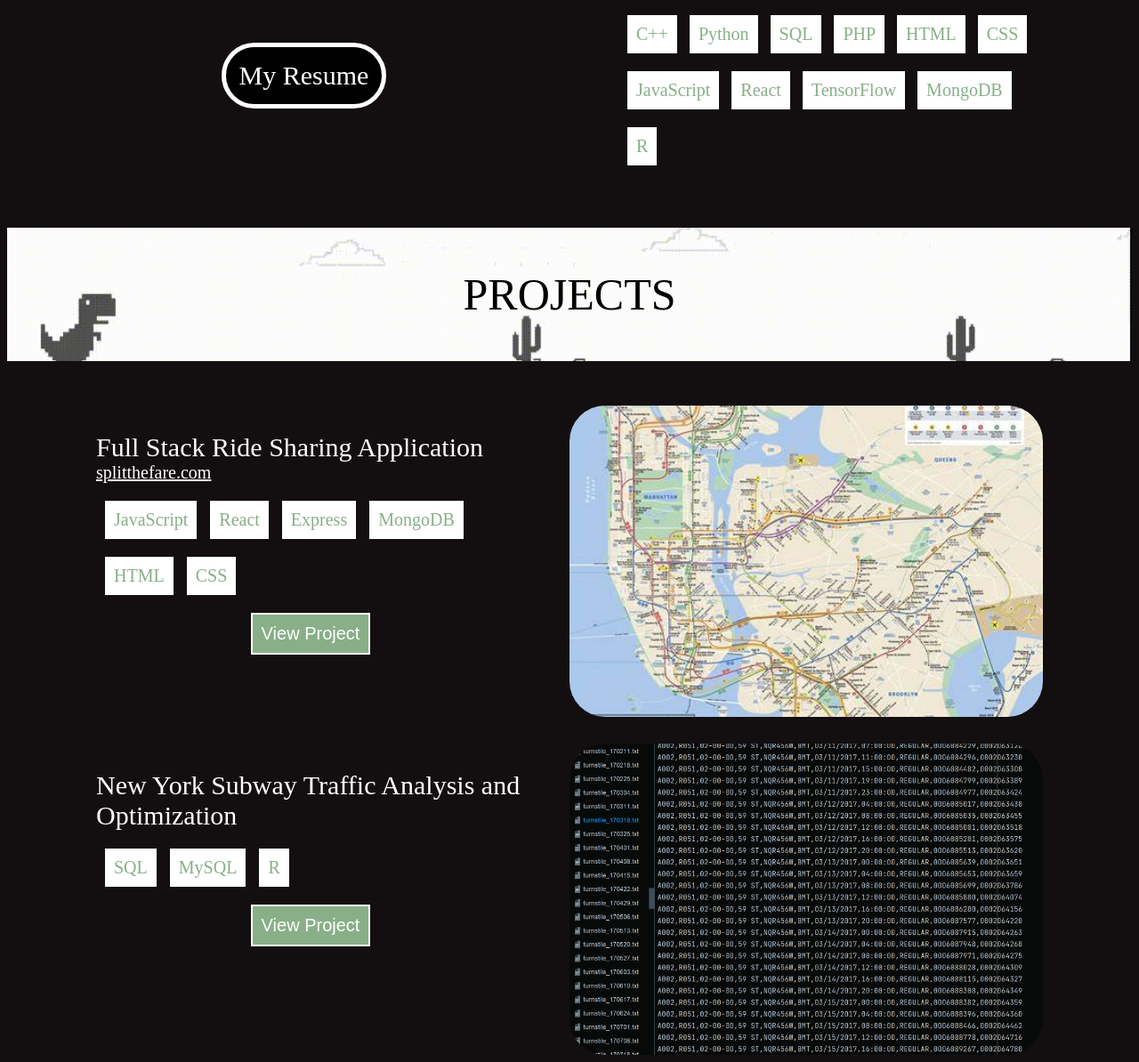
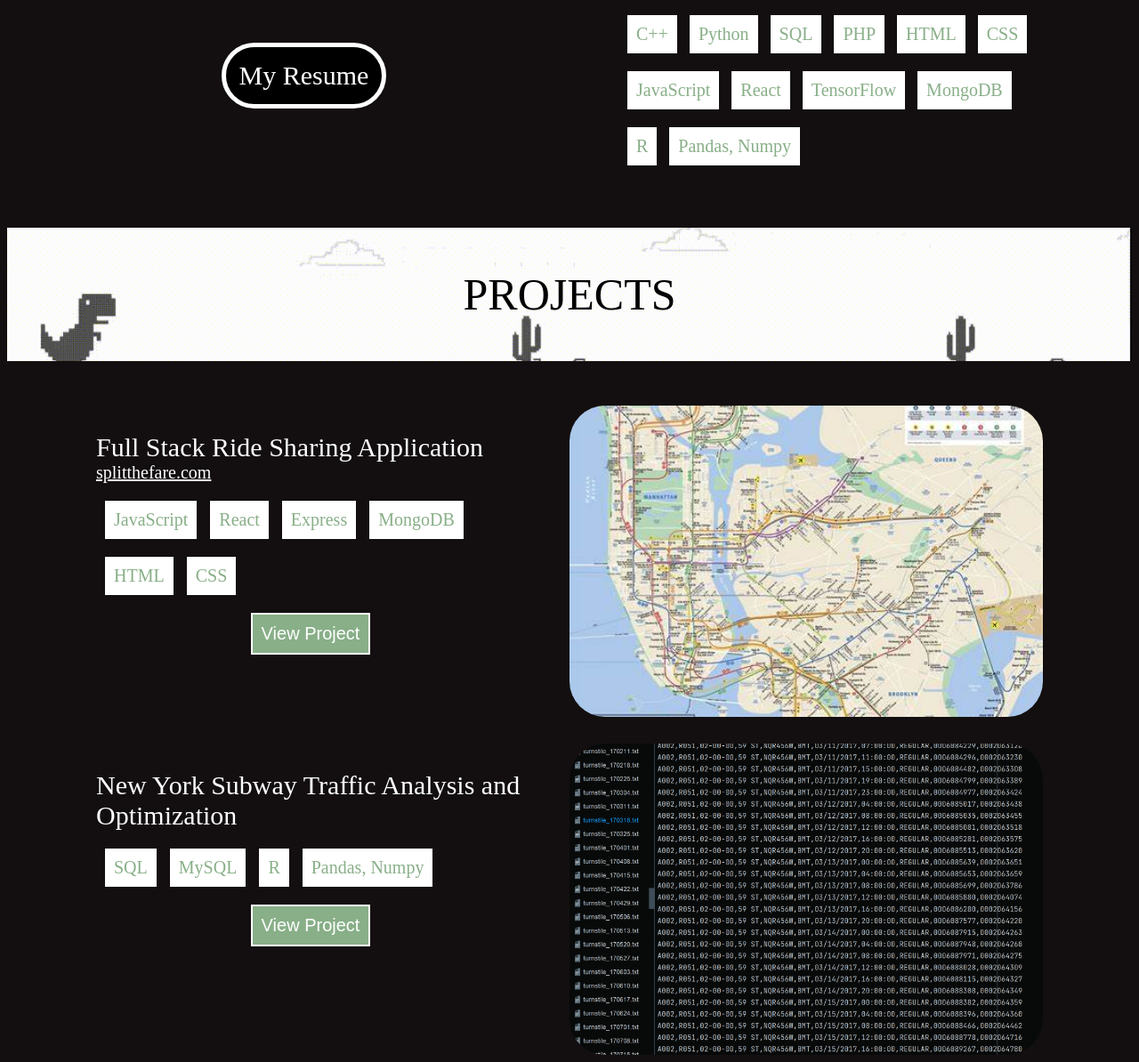
Before and after one commit to oooacaiooo/oooacaiooo.github.io, a plain HTML site: page index.html in a window 1280 px wide. Shown: the part 706-1900 px from the top of the page at 89% size. Drawn offline with Linux system fonts and the light colour scheme.

Commit message:
Update index.html skills

```diff
--- a/index.html
+++ b/index.html
@@ -204,6 +204,10 @@
                     <div class="skill">
                         R
                     </div>
+                    <div class="skill">
+                        Pandas, Numpy
+                    </div>
+
 
                 </div>
 
@@ -265,6 +269,9 @@
                         </div>
                         <div class="skill">
                             R
+                        </div>
+                        <div class="skill">
+                            Pandas, Numpy
                         </div>
 
                         <div class="view_proj_button_box">
```
